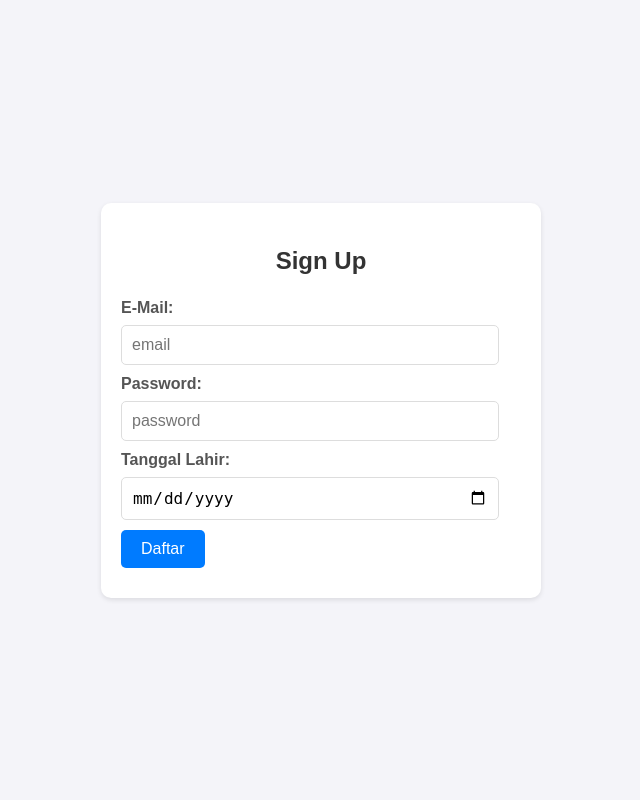
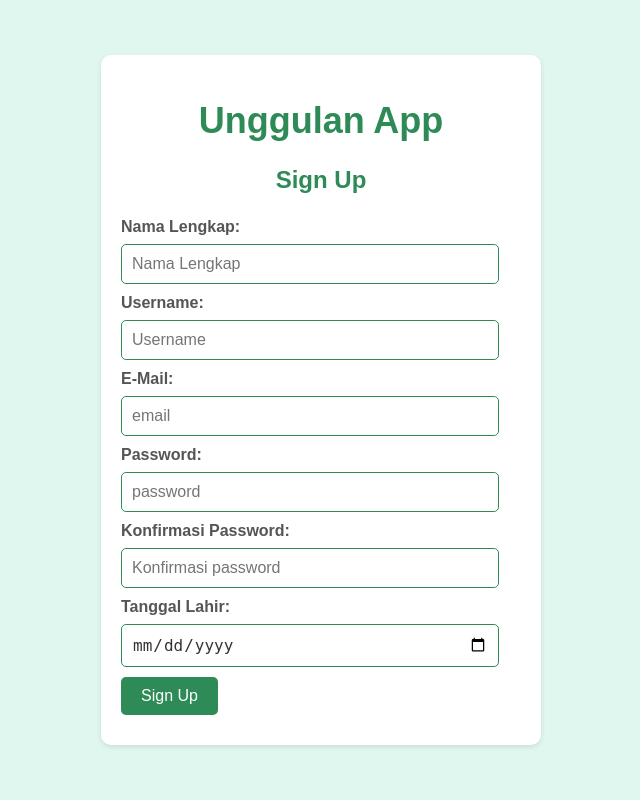
Before and after one commit to mraihanrama/Unggul-App, a PHP site: page /signup.php in a window 1280 px wide. Shown: the whole page, without its empty margins (319-959 px from the left). Run offline with PHP 8.4, Linux system fonts and the light colour scheme.

Commit message:
Update signup.php for just an interfaces

```diff
--- a/signup.php
+++ b/signup.php
@@ -1,40 +1,25 @@
-<?php include("config.php"); ?>
+<!DOCTYPE html>
+<html lang="en">
 
-<!DOCTYPE html>
-<?php
-
-// cek apakah tombol daftar sudah diklik atau blum?
-if (isset($_POST['daftar'])) {
-
-    // ambil data dari formulir
-    $email = $_POST["email"];
-    $password = $_POST["password"];
-    $lahir = $_POST["tanggal_lahir"];
-
-    // buat query
-    $sql = "INSERT INTO user (email, password, tanggal_lahir)
-VALUES ('$email', '$password', '$lahir')";
-    $query = mysqli_query($koneksi, $sql);
-
-    // apakah query simpan berhasil?
-    if ($query) {
-        // kalau berhasil alihkan ke halaman index.php dengan status=sukses
-        header('Location: index.php?status=sukses');
-    } else {
-        // kalau gagal alihkan ke halaman index.php dengan status=gagal
-        header('Location: index.php?status=gagal');
+<head>
+  <meta charset="UTF-8">
+  <meta name="viewport" content="width=device-width, initial-scale=1.0">
+  <title>Unggulan App - Sign Up</title>
+  <style>
+    @keyframes fadeIn {
+      from {
+        opacity: 0;
+        transform: translateY(-20px);
+      }
+      to {
+        opacity: 1;
+        transform: translateY(0);
       }
     }
 
-?>
-<html>
-
-<head>
-    <title>Formulir Pendaftaran Pasien Baru | RS Santoso</title>
-    <style>
     body {
       font-family: Arial, sans-serif;
-            background-color: #f4f4f9;
+      background-color: #e0f7ef;
       display: flex;
       justify-content: center;
       align-items: center;
@@ -43,22 +28,32 @@ VALUES ('$email', '$password', '$lahir')";
     }
 
     .container {
-            background: #fff;
+      background-color: #fff;
       padding: 20px;
       border-radius: 10px;
       box-shadow: 0 2px 5px rgba(0, 0, 0, 0.1);
       max-width: 400px;
       width: 100%;
       text-align: center;
+      border: none;
+      animation: fadeIn 1s ease-out;
     }
 
     header {
       margin-bottom: 20px;
     }
 
+    h1 {
+      font-size: 36px;
+      color: #2e8b57;
+      font-family: 'Montserrat, sans-serif;
+      text-shadow: 2px 2px 4px rgba(0, 0, 0, 0.1);
+      animation: fadeIn 1.5s ease-out;
+    }
+
     h3 {
       font-size: 24px;
-            color: #333;
+      color: #2e8b57;
     }
 
     form {
@@ -78,29 +73,32 @@ VALUES ('$email', '$password', '$lahir')";
 
     input[type="text"],
     input[type="password"],
+    input[type="email"],
     input[type="date"] {
       width: calc(100% - 22px);
       padding: 10px;
       margin-top: 3px;
-            border: 1px solid #ddd;
+      border: 1px solid #2e8b57;
       border-radius: 5px;
       box-sizing: border-box;
       font-size: 16px;
+      color: #333;
     }
 
     input[type="submit"] {
-            background: #007bff;
+      background-color: #2e8b57;
       color: #fff;
       border: none;
       padding: 10px 20px;
       border-radius: 5px;
       cursor: pointer;
       font-size: 16px;
-            transition: background 0.3s;
+      transition: background 0.3s, transform 0.3s;
     }
 
     input[type="submit"]:hover {
-            background: #0056b3;
+      background-color: #1e6a45;
+      transform: scale(1.05);
     }
   </style>
 </head>
@@ -108,24 +106,37 @@ VALUES ('$email', '$password', '$lahir')";
 <body>
   <div class="container">
     <header>
+      <h1>Unggulan App</h1>
       <h3>Sign Up</h3>
     </header>
 
-        <form action="signup.php" method="POST">
+    <form action="signup.php" method="POST" id="signupForm">
+      <p>
+        <label for="nama_lengkap">Nama Lengkap: </label>
+        <input type="text" name="nama_lengkap" placeholder="Nama Lengkap" required />
+      </p>
+      <p>
+        <label for="username">Username: </label>
+        <input type="text" name="username" placeholder="Username" required />
+      </p>
       <p>
         <label for="email">E-Mail: </label>
-                <input type="text" name="email" placeholder="email" />
+        <input type="email" name="email" placeholder="email" required />
       </p>
       <p>
         <label for="password">Password: </label>
-                <input type="password" name="password" placeholder="password" />
+        <input type="password" name="password" placeholder="password" required />
+      </p>
+      <p>
+        <label for="confirm_password">Konfirmasi Password: </label>
+        <input type="password" name="confirm_password" placeholder="Konfirmasi password" required />
       </p>
       <p>
         <label for="tanggal_lahir">Tanggal Lahir:</label>
-                <input type="date" name="tanggal_lahir" placeholder="YYYY-MM-DD" />
+        <input type="date" name="tanggal_lahir" placeholder="YYYY-MM-DD" required />
       </p>
       <p>
-                <input type="submit" value="Daftar" name="daftar" />
+        <input type="submit" value="Sign Up" />
       </p>
     </form>
   </div>
```
Lines whose indentation alone changed are shown as unchanged.
